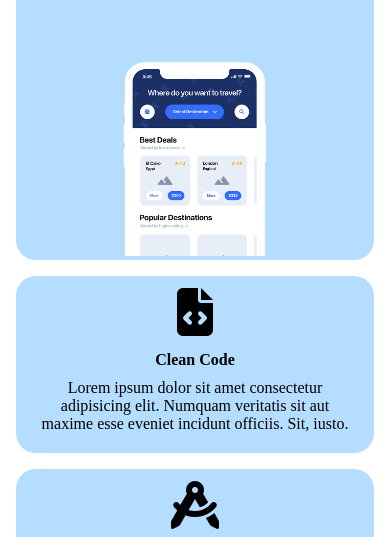
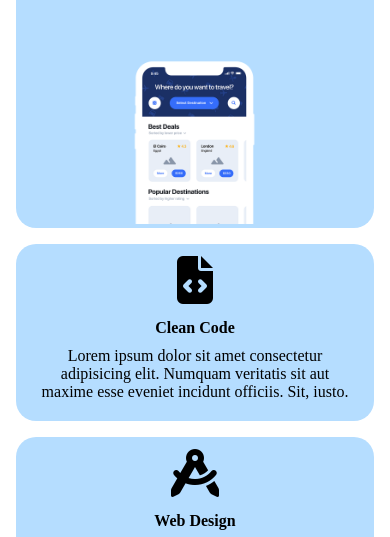
Before and after one commit to SabirHamza/htmlcss-responsive-layout, a plain HTML site: page index.html in a window 390 px wide. Shown: the part 233-770 px from the top of the page. Drawn offline with Linux system fonts and the light colour scheme.

Commit message:
img phone

```diff
--- a/css/style.css
+++ b/css/style.css
@@ -76,7 +76,7 @@ header{
 }
 
 .imgPhone{
-    width: 50%;
+    width: 150px;
 }
 
 .container.small{
```
